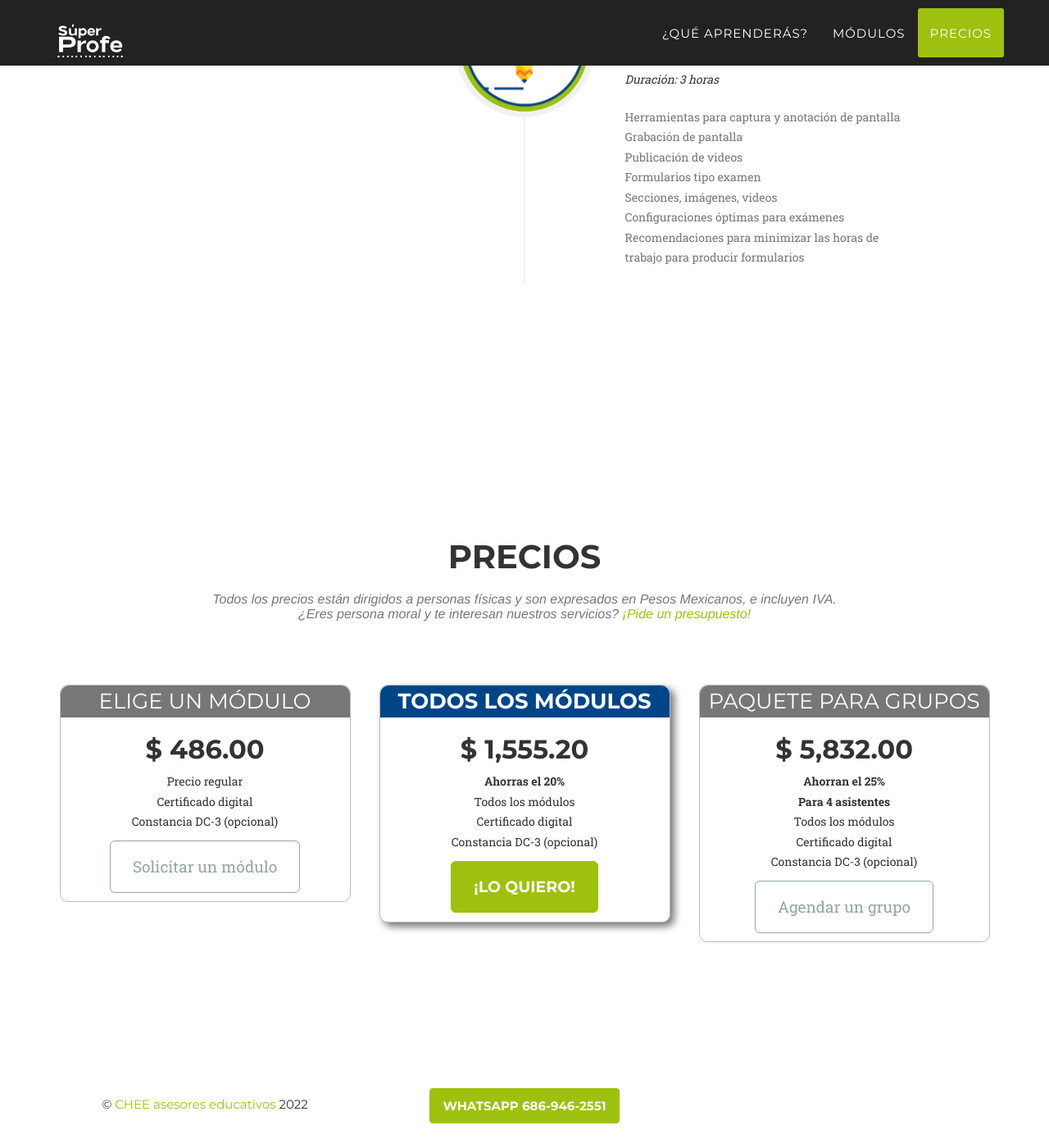
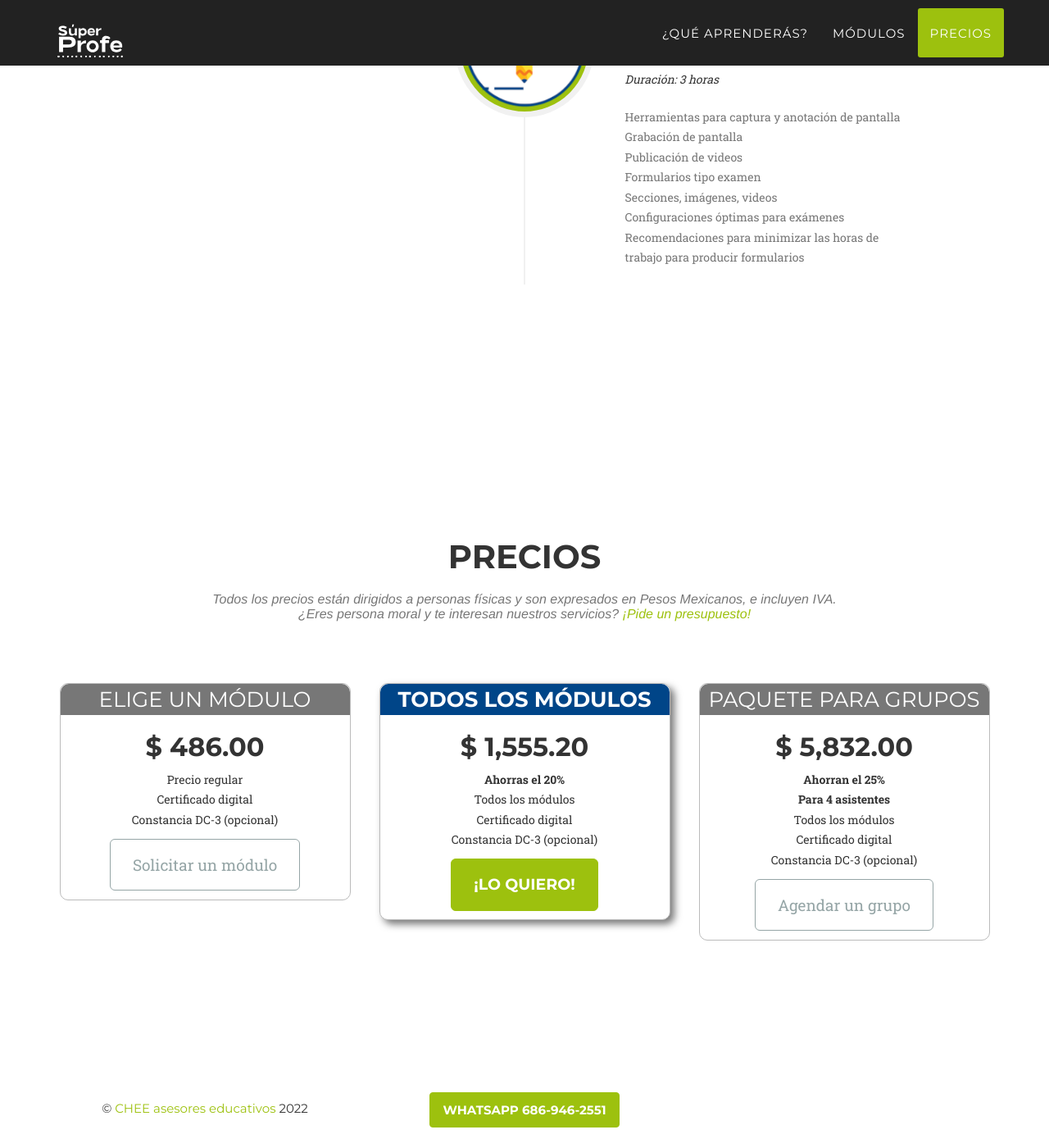
Before and after one commit to camachevaz/superProfe, a Jekyll site: the page built from index.html, in a window 1280 px wide and 1400 px high, scrolled down 3525 px. Shown: the whole window at 82% size. Built offline with Jekyll 4.4.1, drawn with Linux system fonts in a browser that asks for light colours; some web fonts are replaced.

Commit message:
Update agency.css

```diff
--- a/_includes/css/agency.css
+++ b/_includes/css/agency.css
@@ -868,7 +868,7 @@
 
 #precios .col-md-4 div, #precios #popular div{border-radius: 1rem;
 border: solid 1px #bbb;
-margin:.25rem;
+margin:0 .25rem 1rem .25rem;
 text-align: center;}
 #precios .col-md-4 div h3, #precios #popular div h3{border-radius: 1rem 1rem 0 0;
 background-color: #777;
```
